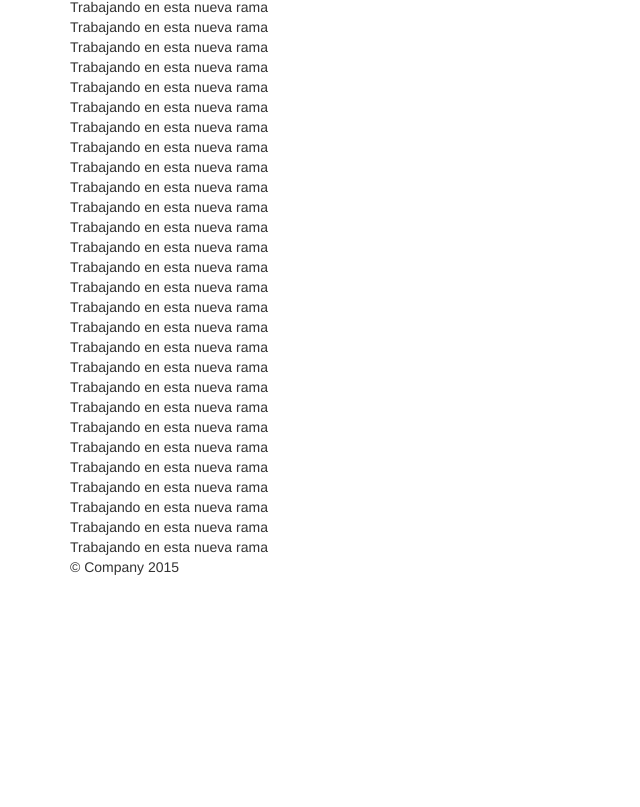
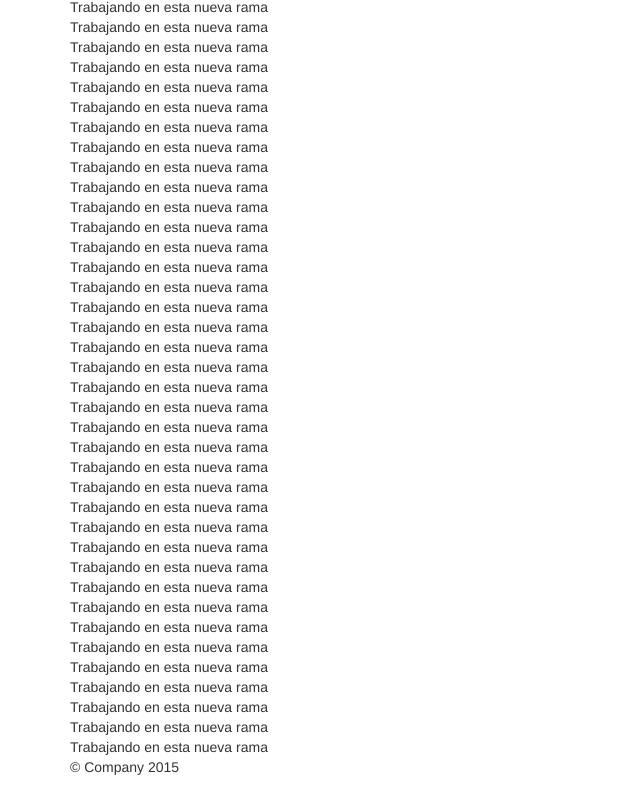
Before and after one commit to theoxt/prueba, a plain HTML site: page index.html in a window 1280 px wide. Shown: the part 912-1719 px from the top of the page, without its empty margins (0-640 px from the left). Before the commit the page ends 1519 px from the top, so only its background shows below. Drawn offline with nearby package versions, Linux system fonts and the light colour scheme.

Commit message:
Cambios 4

```diff
--- a/index.html
+++ b/index.html
@@ -122,6 +122,16 @@
       <div>Trabajando en esta nueva rama</div>
       <div>Trabajando en esta nueva rama</div>
       <div>Trabajando en esta nueva rama</div>
+      <div>Trabajando en esta nueva rama</div>
+      <div>Trabajando en esta nueva rama</div>
+      <div>Trabajando en esta nueva rama</div>
+      <div>Trabajando en esta nueva rama</div>
+      <div>Trabajando en esta nueva rama</div>
+      <div>Trabajando en esta nueva rama</div>
+      <div>Trabajando en esta nueva rama</div>
+      <div>Trabajando en esta nueva rama</div>
+      <div>Trabajando en esta nueva rama</div>
+      <div>Trabajando en esta nueva rama</div>
       <footer>
         <p>&copy; Company 2015</p>
       </footer>
```
